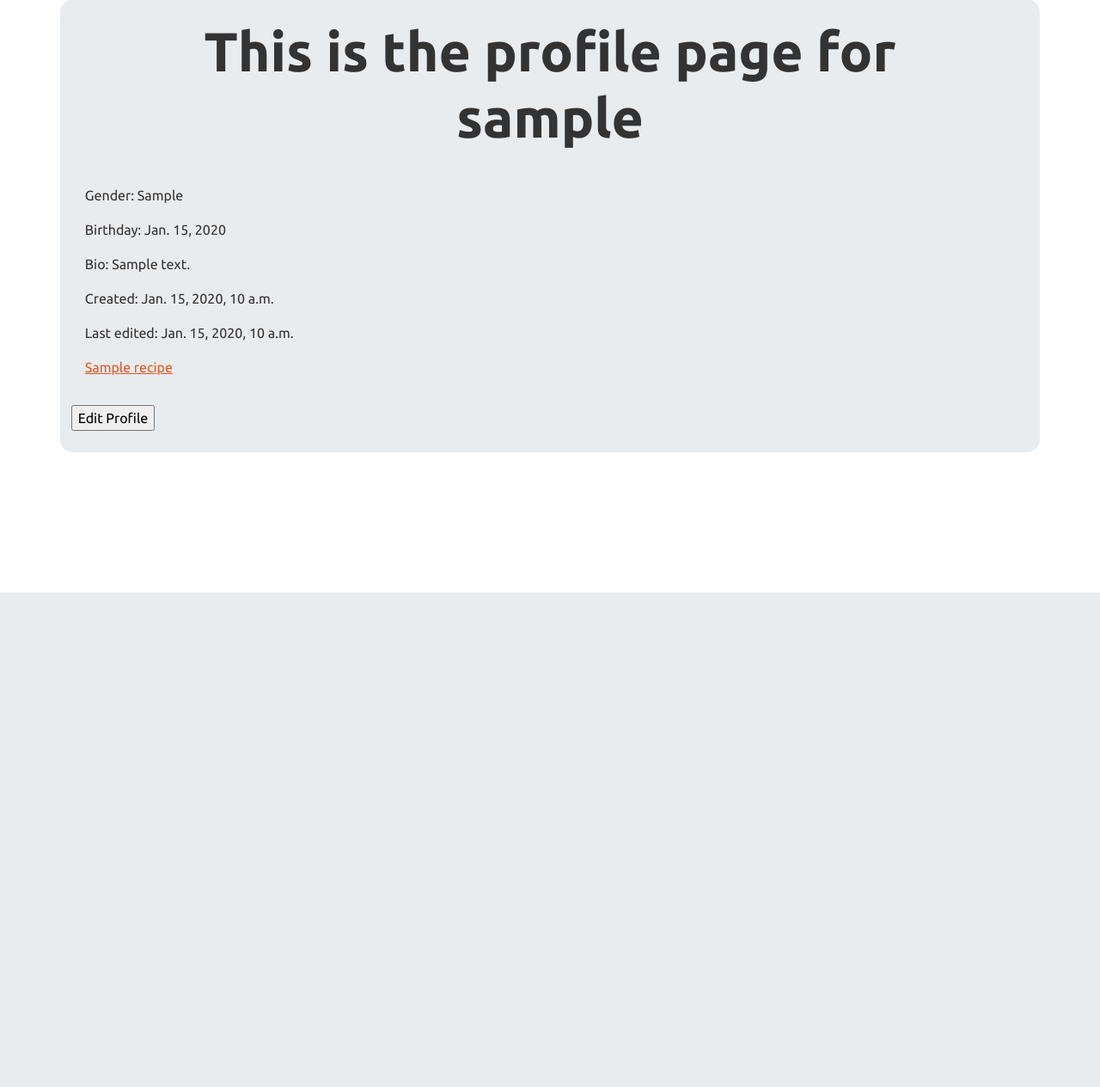
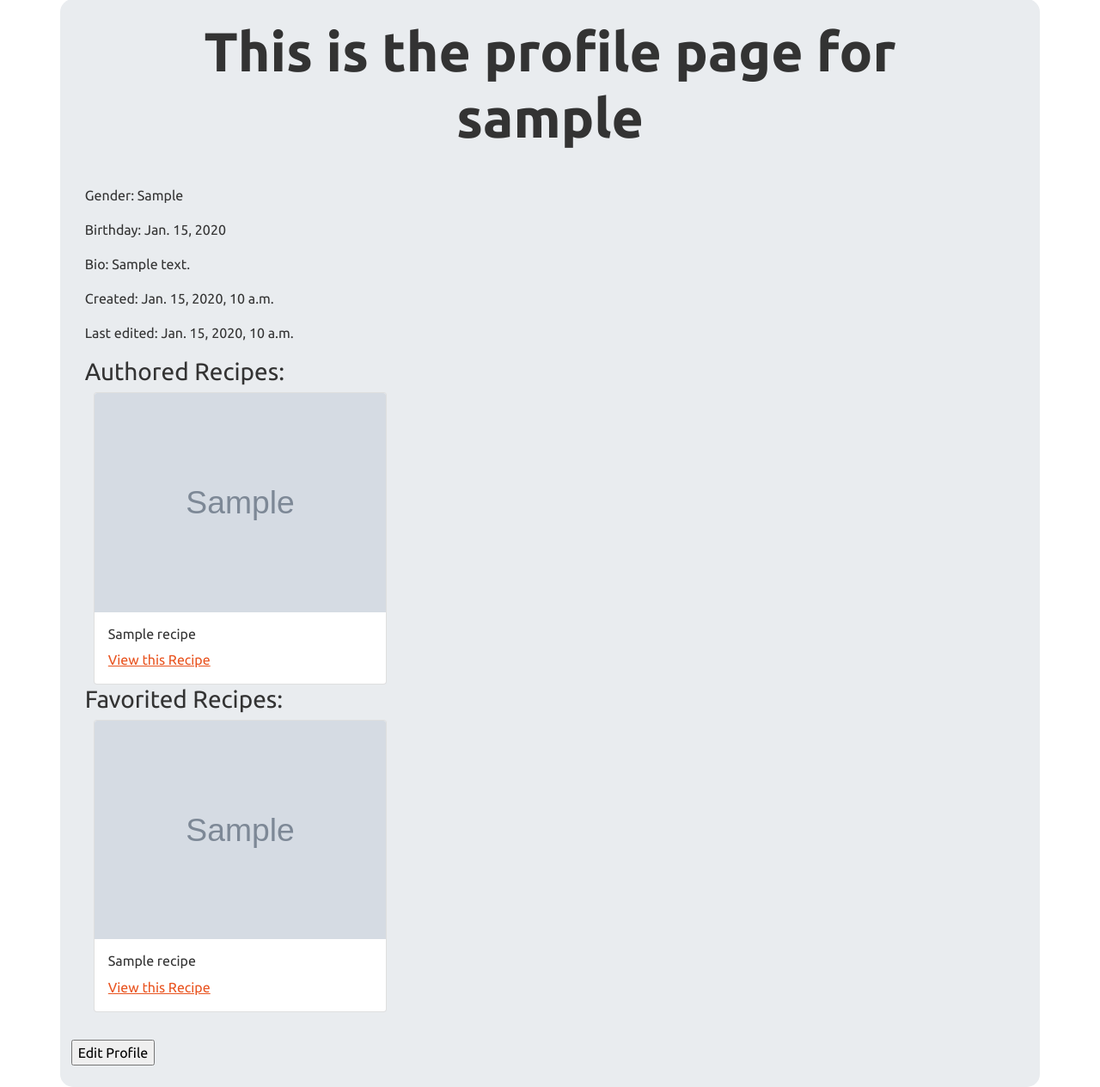
Before and after one commit to uva-cs3240-s22/group-project-a-20, a Django app: page /profile/1 in a window 1280 px wide. Shown: the part 111-1375 px from the top of the page at 86% size. Before the commit the page ends 800 px from the top, so only its background shows below. Run offline with Django 4.2, Linux system fonts and the light colour scheme; tables that the repository leaves empty hold one stand-in row (values such as "Sample post"); grey boxes marked "Sample" are stand-in pictures; some libraries are stand-ins or nearby versions.

Commit message:
Profile neatly displays authored and favorited recipes

```diff
--- a/recipes/templates/recipes/profile.html
+++ b/recipes/templates/recipes/profile.html
@@ -19,10 +19,53 @@
         <p> Bio: {{profile.bio}}</p>
         <p> Created: {{profile.created_at}}</p>
         <p> Last edited: {{profile.updated_at}} </p>
+        <h3>Authored Recipes:</h3>
         <ul>
-            {% for recipe in favorites %}
-                <li><a href="{% url 'recipes:recipe' recipe.id %}">{{ recipe.recipe_title }}</a></li>
+            {% if authored %}
+            {% for item in authored %}
+            <div class="col-md-4">
+                <div class="card">
+                    <a href="{% url 'recipes:recipe' item.pk %}">
+                        {% if item.img %}
+                        <img src="{% static ''%}{{ item.img }}" class="card-img-top" alt="...">
+                        {% endif %}
+                    </a>
+                    <div class="card-body">
+                        <h5 class="card-title">{{ item.recipe_title }}</h5>
+                        <p class="card-text">
+                            <a href="{% url 'recipes:recipe' item.pk %}">View this Recipe</a>
+                        </p>
+                    </div>
+                </div>
+            </div>
             {% endfor %}
+            {% else %}
+            <p>No authored recipes yet!</p>
+            {% endif %}
+        </ul>
+        <h3>Favorited Recipes:</h3>
+        <ul>
+            {% if favorites %}
+            {% for item in favorites %}
+            <div class="col-md-4">
+                <div class="card">
+                    <a href="{% url 'recipes:recipe' item.pk %}">
+                        {% if item.img %}
+                        <img src="{% static ''%}{{ item.img }}" class="card-img-top" alt="...">
+                        {% endif %}
+                    </a>
+                    <div class="card-body">
+                        <h5 class="card-title">{{ item.recipe_title }}</h5>
+                        <p class="card-text">
+                            <a href="{% url 'recipes:recipe' item.pk %}">View this Recipe</a>
+                        </p>
+                    </div>
+                </div>
+            </div>
+            {% endfor %}
+            {% else %}
+            <p>No favorited recipes yet!</p>
+            {% endif %}
         </ul>
     </div>
 
```
